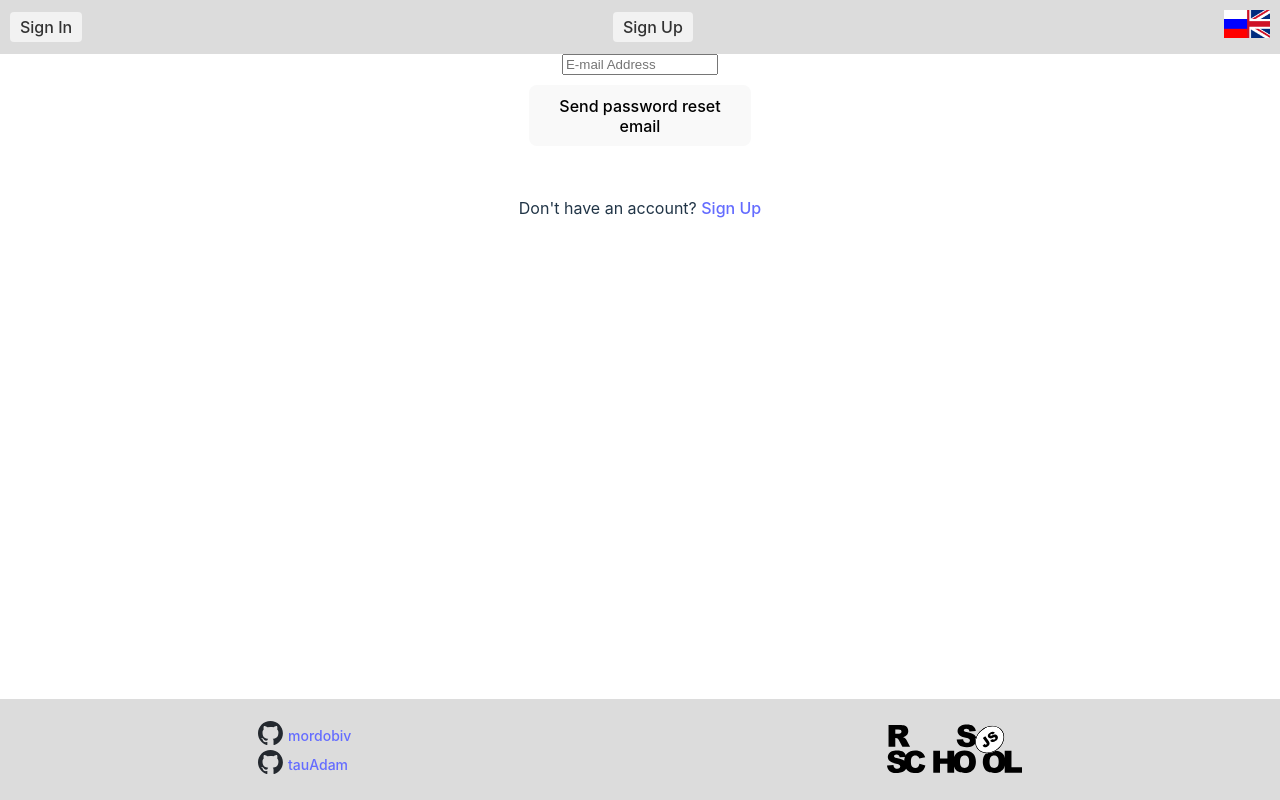
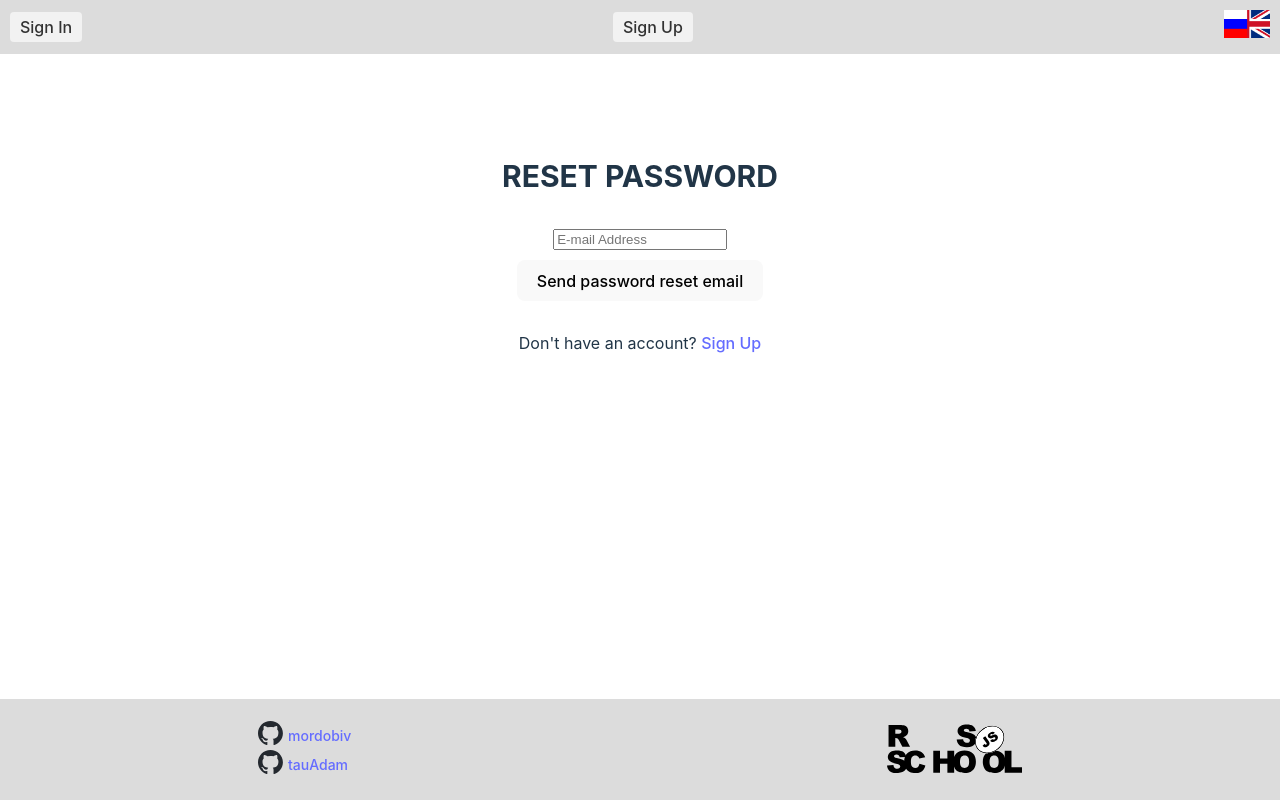
Before and after one commit to mordobiv/graphiql-app, a React (Vite) app: page /reset in a window 1280 px wide. Built offline with nearby package versions, Linux system fonts and the light colour scheme; no server answers.

Commit message:
feat: update design layout

```diff
--- a/src/assets/localization.ts
+++ b/src/assets/localization.ts
@@ -70,7 +70,11 @@ const translations = {
   miras: {
     en: "Miras Suleimen",
     ru: "Мирас Сулеймен"
-  }
+  },
+  resetHeader: {
+    en: "Reset password",
+    ru: "Восстановить пароль",
+  },
 };
 
 export default translations;
--- a/src/pages/Login/Login.module.scss
+++ b/src/pages/Login/Login.module.scss
@@ -1,25 +1,26 @@
 .login {
+
+  .login_header {
+    font-size: 30px;
+    text-transform: uppercase;
+    font-weight: bold;
+    text-align: center;
+    margin: 100px 0 40px;
+  }
 
   .login__container {
     display: flex;
     align-items: center;
-    margin-bottom: 50px;
+    margin-bottom: 30px;
 
     .login_fields {
       height: auto;
       display: flex;
       flex-direction: column;
-      // align-items: space-between;
       justify-content: space-between;
       height: 70px;
       margin: auto;
       margin-right: 50px;
-
-
-      .login__textBox {
-        // display: block;
-        // margin-bottom: 20px;
-      }
     }
 
     .login__btn {
@@ -27,16 +28,4 @@
       width: 100px;
     }
   }
-
-  .controls {
-
-
-    .forgot {
-
-    }
-
-    .register {
-
-    }
-  }
 }
--- a/src/pages/Login/Login.tsx
+++ b/src/pages/Login/Login.tsx
@@ -21,6 +21,7 @@ function Login() {
 
   return (
     <div className={styles.login}>
+      <div className={styles.login_header}>{getLocalizedText('signIn')}</div>
       <div className={styles.login__container}>
         <div className={styles.login_fields}>
           <input
--- a/src/pages/Register/Register.module.scss
+++ b/src/pages/Register/Register.module.scss
@@ -1,6 +1,17 @@
+.register {
+  margin: 100px 0 40px;
+
+  .register_header {
+    font-size: 30px;
+    text-transform: uppercase;
+    font-weight: bold;
+    text-align: center;
+    margin-bottom: 30px;
+  }
+
   .register__container {
     display: flex;
-  margin-bottom: 40px;
+    margin-bottom: 30px;
 
     .register__fields {
       display: flex;
@@ -15,3 +26,4 @@
       width: 140px;
     }
   }
+}
--- a/src/pages/Register/Register.tsx
+++ b/src/pages/Register/Register.tsx
@@ -26,6 +26,7 @@ function Register() {
 
   return (
     <div className={styles.register}>
+      <div className={styles.register_header}>{getLocalizedText('signUp')}</div>
       <div className={styles.register__container}>
         <div className={styles.register__fields}>
           <input
--- a/src/pages/Reset/Reset.module.scss
+++ b/src/pages/Reset/Reset.module.scss
@@ -1,14 +1,20 @@
 .reset {
-  // display: flex;
-  // justify-content: center;
-  // align-items: center;
+  margin: 100px 0 40px;
+
+  .reset__header {
+    font-size: 30px;
+    text-transform: uppercase;
+    font-weight: bold;
+    text-align: center;
+    margin-bottom: 30px;
+  }
 
   .reset__container {
     display: flex;
     flex-direction: column;
     justify-content: center;
     align-items: center;
-    margin-bottom: 50px;
+    margin-bottom: 30px;
 
     .reset__textBox {
       width: 60%;
--- a/src/pages/Reset/Reset.tsx
+++ b/src/pages/Reset/Reset.tsx
@@ -17,6 +17,7 @@ function Reset() {
 
   return (
     <div className={styles.reset}>
+      <div className={styles.reset__header}>{getLocalizedText('resetHeader')}</div>
       <div className={styles.reset__container}>
         <input
           type="text"
--- a/src/pages/Welcome/Welcome.module.scss
+++ b/src/pages/Welcome/Welcome.module.scss
@@ -1,9 +1,12 @@
 .welcome_page {
   margin: 5%;
 
-  .welcome__text {
+  .welcome__header {
+    font-size: 30px;
+    text-transform: uppercase;
+    font-weight: bold;
     text-align: center;
-    margin: 30px;
+    margin-bottom: 30px;
   }
 
   .course {
--- a/src/pages/Welcome/Welcome.tsx
+++ b/src/pages/Welcome/Welcome.tsx
@@ -4,7 +4,7 @@ import styles from './Welcome.module.scss'
 export default function Welcome() {
   return (
     <div className={styles.welcome_page}>
-    <div className={styles.welcome__text}>{getLocalizedText('welcome')}</div>
+    <div className={styles.welcome__header}>{getLocalizedText('welcome')}</div>
     <div className={styles.course}>
       <div>RS School React FE 2023 Q1</div>
       <div>{getLocalizedText('startDate')}: 13.03.2023</div>
```
Lines whose indentation alone changed are shown as unchanged.
